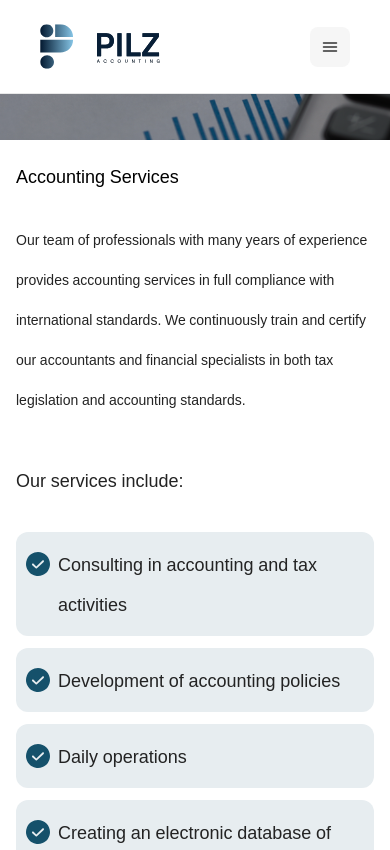
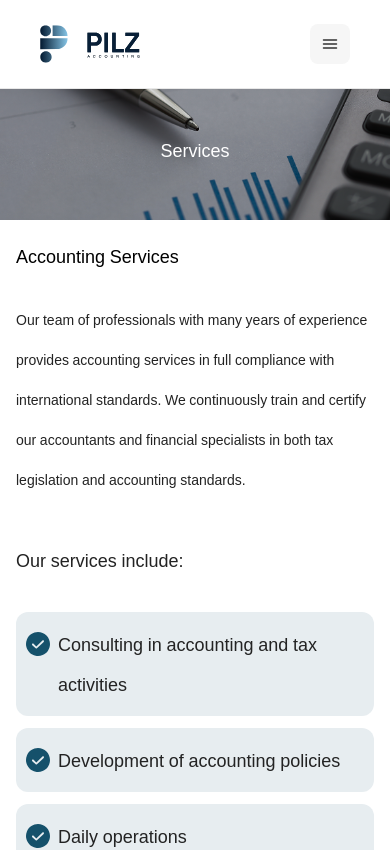
Before and after one commit to NikolozBeqauri/pilz, a Next.js app: page /en/service/1 in a window 390 px wide. Shown: the top 850 px of the page. Built offline with nearby package versions, Linux system fonts and the light colour scheme.

Commit message:
fix: service spacing

```diff
--- a/app/[locale]/service/[id]/page.module.scss
+++ b/app/[locale]/service/[id]/page.module.scss
@@ -110,6 +110,12 @@
         row-gap: 12px;
     }
 }
+@media (max-width: 1100px) {
+    .header {
+        height: 300px;
+        margin-top: 70px;
+    }
+}
 
 @media (max-width: 900px) {
     .content {
@@ -117,7 +123,8 @@
     }
 
     .header {
-        height: 350px;
+        height: 250px;
+        margin-top: 80px;
     }
 
     .header h1 {
@@ -134,13 +141,6 @@
     }
 }
 
-@media (max-width: 650px) {
-
-    .header {
-        height: 250px;
-    }
-
-}
 
 @media (max-width: 560px) {
     .content {
--- a/app/components/BurgerNav/BurgerNav.module.scss
+++ b/app/components/BurgerNav/BurgerNav.module.scss
@@ -91,3 +91,11 @@
 .languagePicker {
     margin: 8px 0px 24px 0px;
 }
+.pilzEng {
+  width: 100px;
+  height: 40px;
+}
+.pilzGeo {
+  width: 120px;
+  height: 40px;
+}
--- a/app/components/BurgerNav/BurgerNav.tsx
+++ b/app/components/BurgerNav/BurgerNav.tsx
@@ -4,6 +4,7 @@ import styles from './BurgerNav.module.scss';
 import { useState } from 'react';
 import LanguagePicker from '../LanguagePicker/LanguagePicker';
 import { useTranslations } from "next-intl";
+import Link from 'next/link';
 interface Props {
     notIndexPage?: boolean;
 }
@@ -15,12 +16,13 @@ const BurgerNav = (props: Props) => {
         <div className={`${styles.background} ${active ? styles.backgroundActive : ''}`} onClick={() => setActive(!active)}>
             <nav className={styles.wrapper} onClick={(e) => e.stopPropagation()} >
                 <div className={styles.header}>
-                    <Image
-                        src={`/${t('logo')}.svg`}
-                        alt="logo"
-                        width={120}
-                        height={32.63}
-                    />
+                    <Link href="/">
+                        <img
+                            src={`/${t('logo')}.svg`}
+                            alt="logo"
+                            className={styles[t("logo")]}
+                        />
+                    </Link>
                     <Image
                         src="/burger.svg"
                         alt="burger nemu"
```
